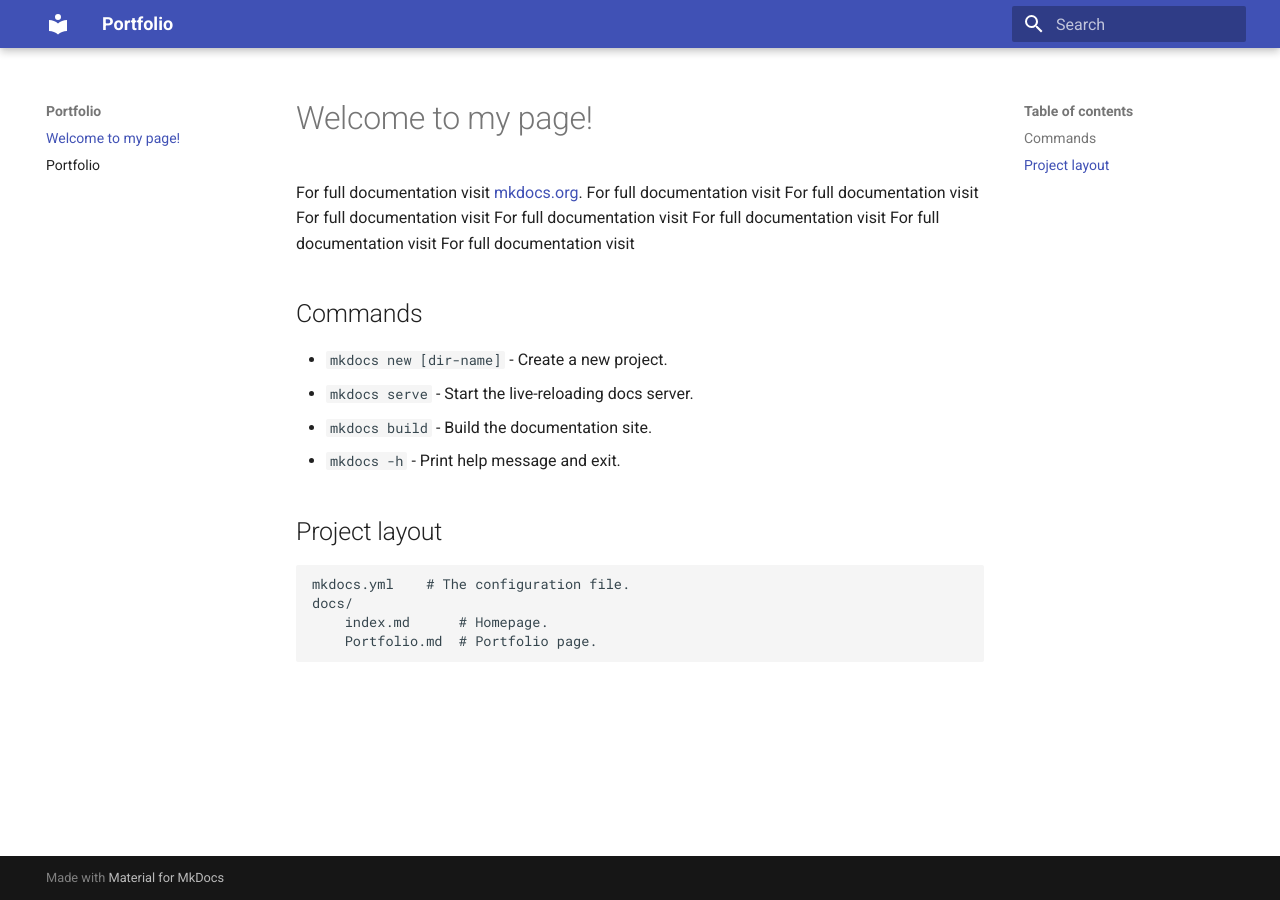
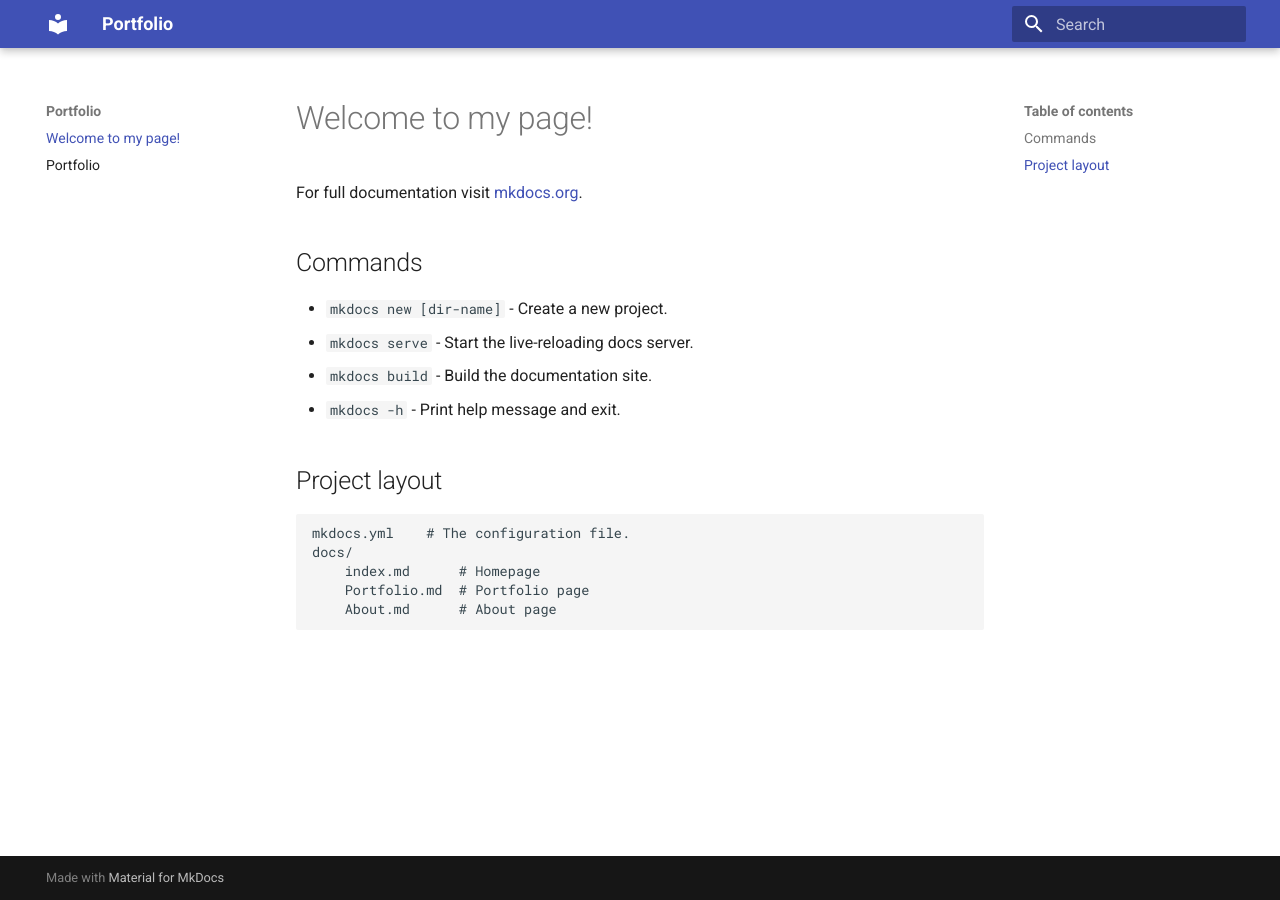
Before and after one commit to Ishyn/MkDocs-site, an MkDocs documentation site: the page built from docs/index.md, in a window 1280 px wide. Built offline with MkDocs 1.6.1 and Material for MkDocs 9.7.7, drawn with Linux system fonts in a browser that asks for light colours.

Commit message:
Обновление сайта

```diff
--- a/docs/index.md
+++ b/docs/index.md
@@ -1,12 +1,5 @@
 # Welcome to my page!
 For full documentation visit [mkdocs.org](https://www.mkdocs.org).
-For full documentation visit
-For full documentation visit
-For full documentation visit
-For full documentation visit
-For full documentation visit
-For full documentation visit
-For full documentation visit
 
 ## Commands
 
@@ -19,5 +12,6 @@ For full documentation visit
 
     mkdocs.yml    # The configuration file.
     docs/
-        index.md      # Homepage.
-        Portfolio.md  # Portfolio page.
+        index.md      # Homepage
+        Portfolio.md  # Portfolio page
+        About.md      # About page
```
Also changed, not shown: about.md (added).
